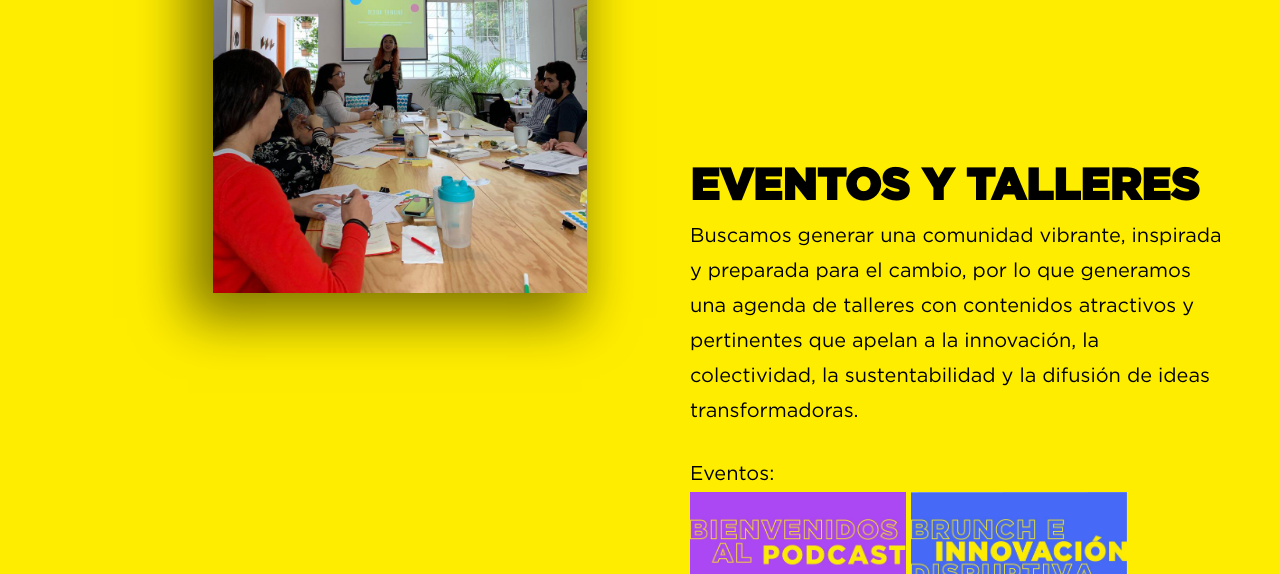
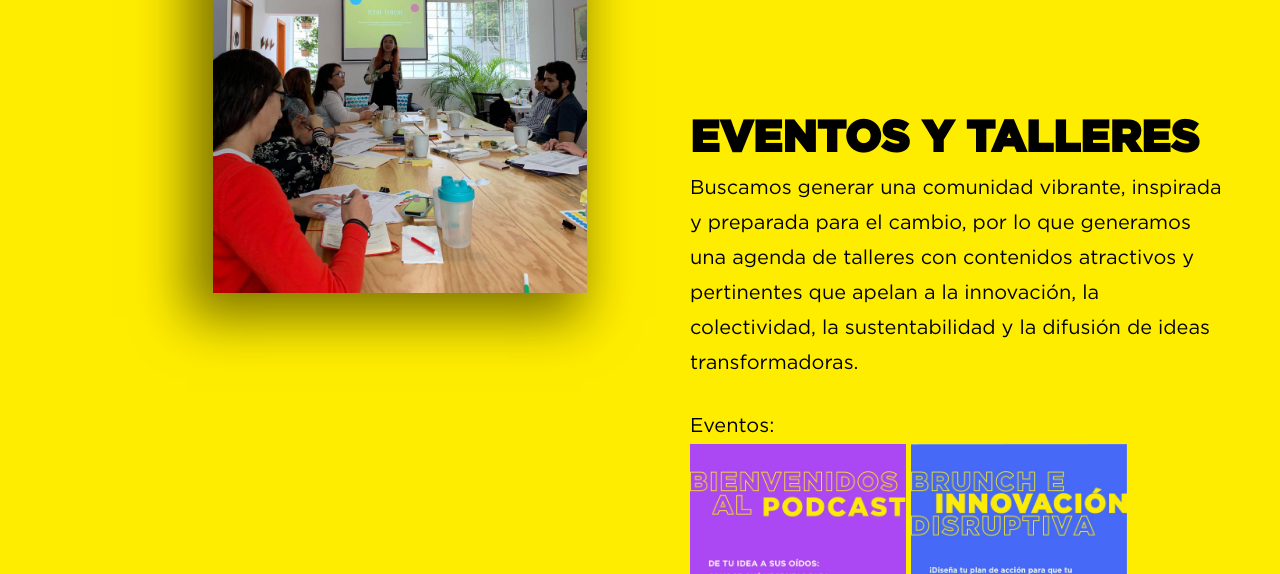
Before and after one commit to marianmoldovan/labra, a plain HTML site: page index.html in a window 1280 px wide. Shown: the part 4430-5004 px from the top of the page. Drawn offline with Linux system fonts and the light colour scheme.

Commit message:
Update index.html

```diff
--- a/index.html
+++ b/index.html
@@ -365,7 +365,7 @@
                 <img src="img/taller-uno.jpg"  alt="office" class="shadow hide-mobile" style="width:70%;position:absolute; right:10%;" data-start="top:-40vh;" data-end="top:20vh;"/>
                 <img src="img/taller-dos.jpg"  alt="office" class="shadow hide-mobile" style="width:60%;position:absolute; left:-5%;" data-start="top:-70vh;" data-end="top:20vh;"/>
             </div>
-              <div class="col-md-6 py-5">
+              <div class="col-md-6 py-15">
                 <h2>EVENTOS Y TALLERES</h2>
                 <p class="lead">Buscamos generar una comunidad vibrante, inspirada y preparada para el cambio, por lo que generamos una agenda de talleres con contenidos atractivos y pertinentes que apelan a la innovación, la colectividad, la sustentabilidad y la difusión de ideas transformadoras.<br/>
                 </p>
```
